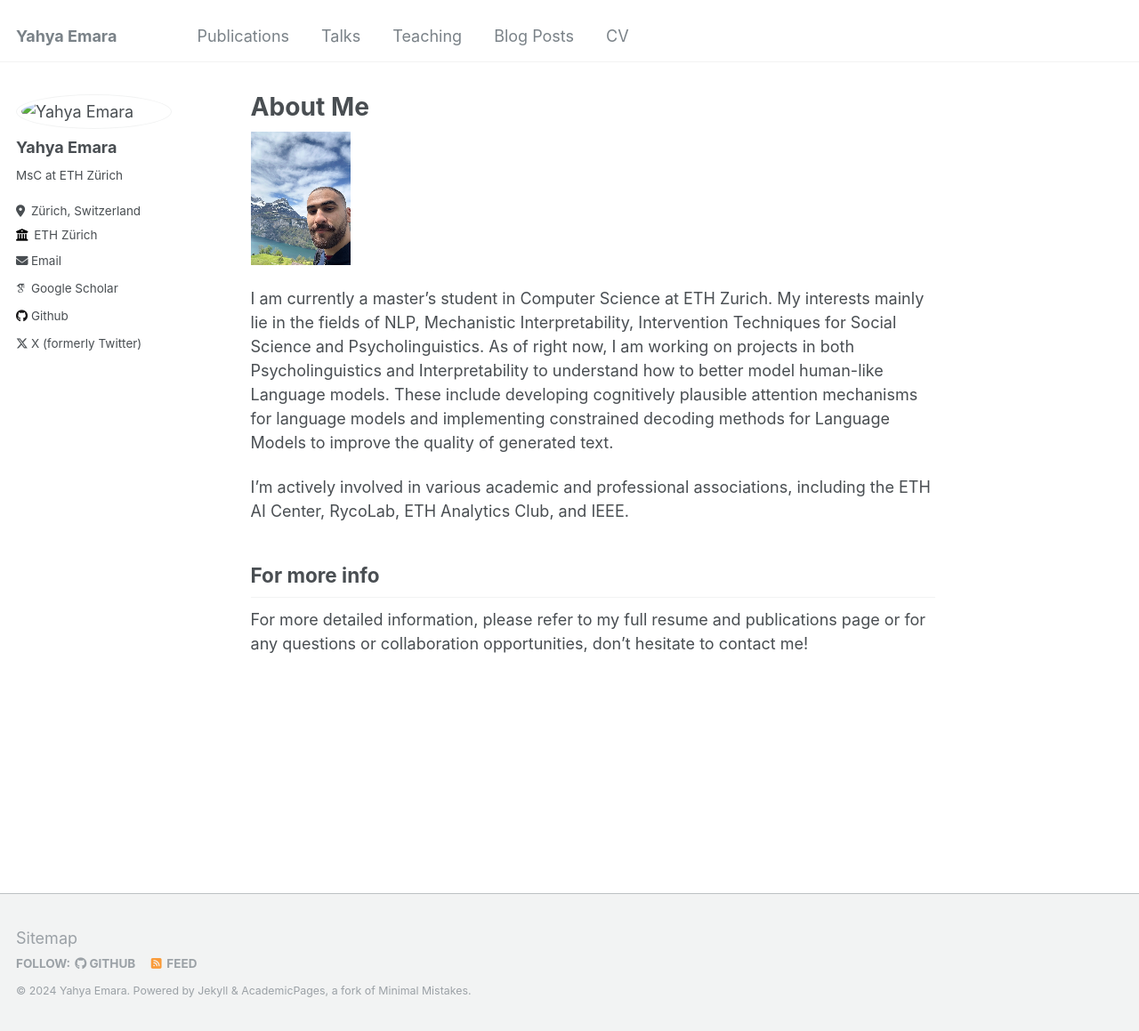
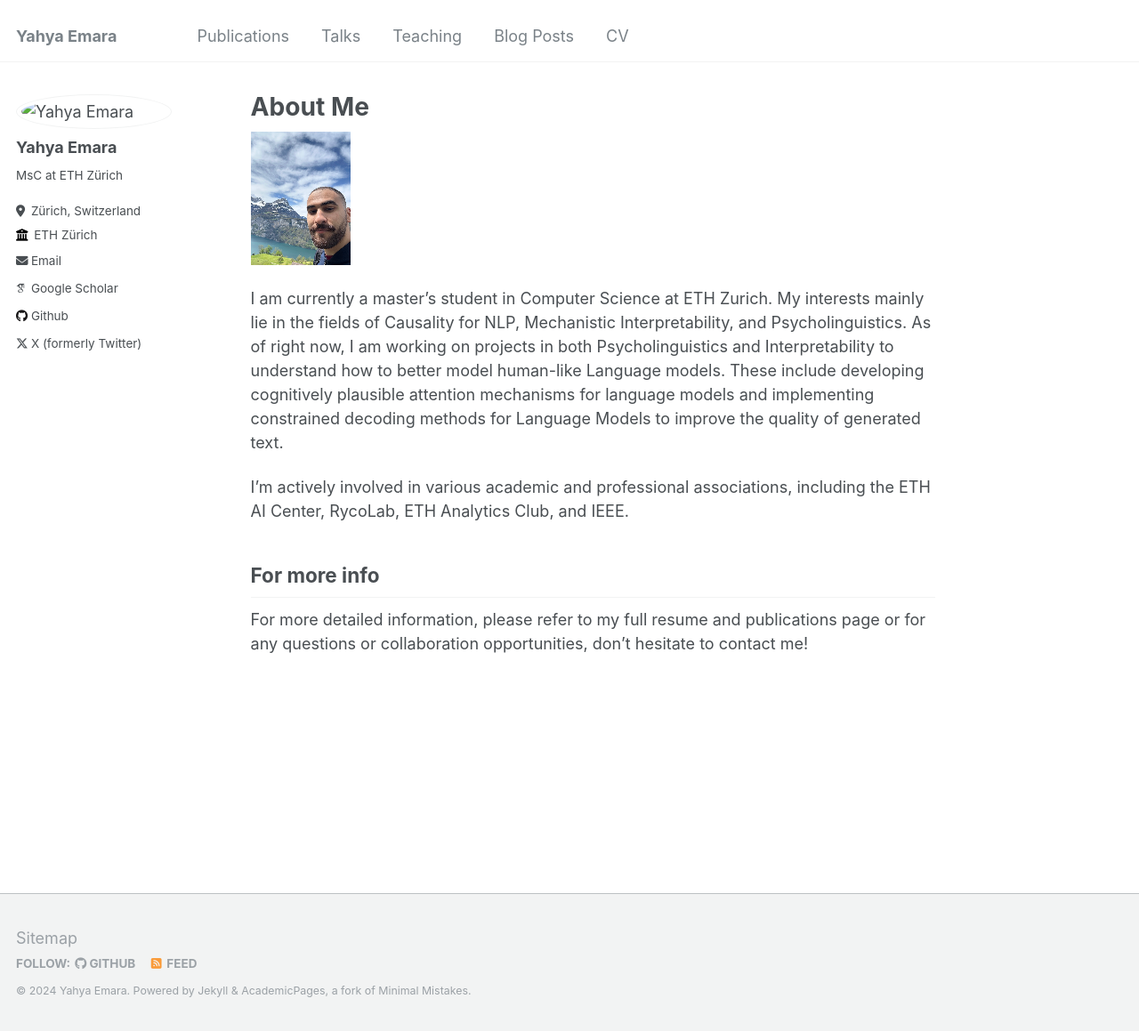
Before and after one commit to yahya010/yahya010.github.io, a Jekyll site: the page built from _pages/about.md, in a window 1280 px wide and 1159 px high. Shown: the whole window at 89% size. Built offline with Jekyll 4.4.1, drawn with Linux system fonts in a browser that asks for light colours; some web fonts are replaced.

Commit message:
Update about.md

```diff
--- a/_pages/about.md
+++ b/_pages/about.md
@@ -8,7 +8,7 @@ redirect_from:
 ---
 ![Profile Image]({{ site.author.avatar }}) <!-- This will use the avatar path from _config.yml -->
 
-I am currently a master's student in Computer Science at ETH Zurich. My interests mainly lie in the fields of NLP, Mechanistic Interpretability, Intervention Techniques for Social Science and Psycholinguistics.
+I am currently a master's student in Computer Science at ETH Zurich. My interests mainly lie in the fields of Causality for NLP, Mechanistic Interpretability, and Psycholinguistics.
 As of right now, I am working on projects in both Psycholinguistics and Interpretability to understand how to better model human-like Language models. These include developing cognitively plausible attention mechanisms for language models and implementing constrained decoding methods for Language Models to improve the quality of generated text.
 
 I'm actively involved in various academic and professional associations, including the ETH AI Center, RycoLab, ETH Analytics Club, and IEEE.
```
